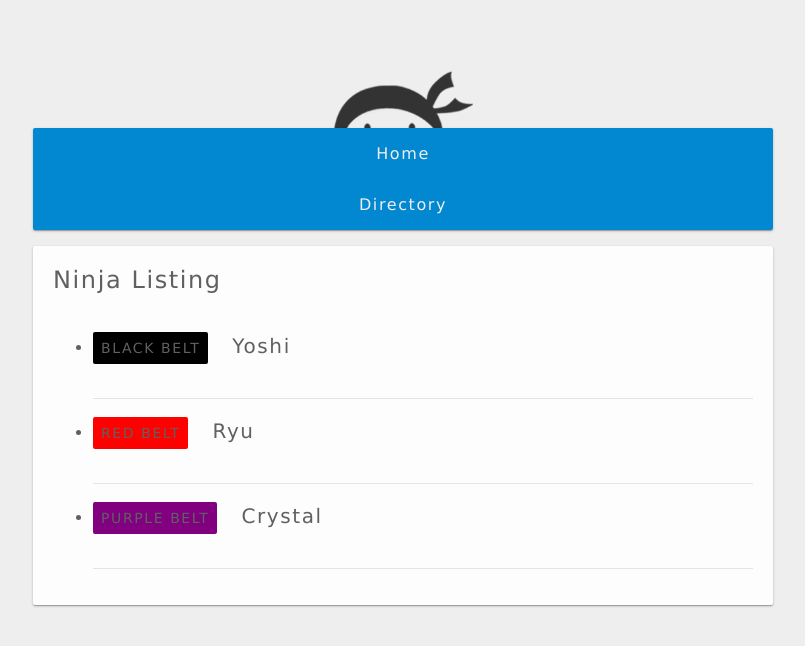
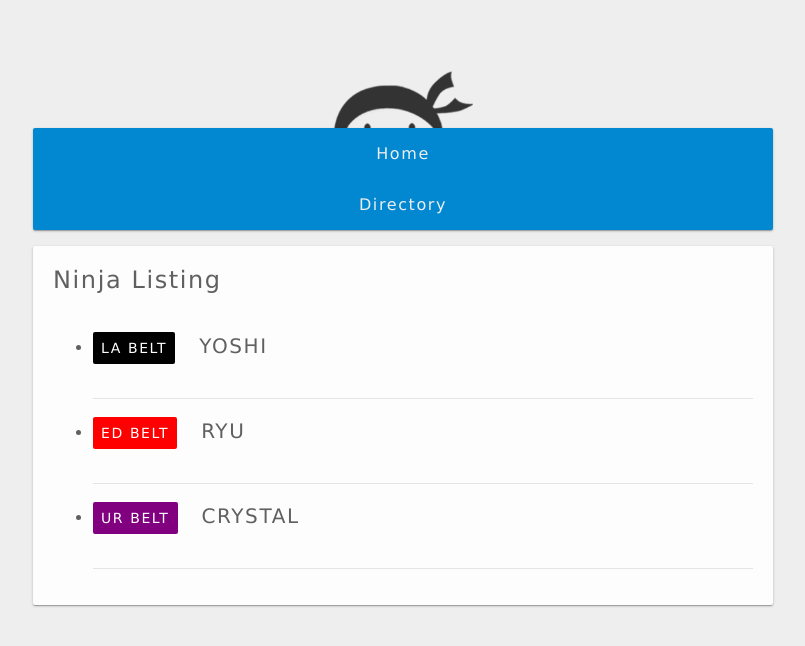
Before and after one commit to KhalilMinalang/ninja-directory, an Angular app: page /directory in a window 1280 px wide. Shown: the top 646 px of the page, without its empty margins (237-1042 px from the left). Built offline with nearby package versions, Linux system fonts and the light colour scheme.

Commit message:
COMPLETED Angular 2 Tutorial #21 - Pipes

```diff
--- a/src/app/directory/directory.component.html
+++ b/src/app/directory/directory.component.html
@@ -36,15 +36,27 @@
     >
 
       <!-- Belt Color -->
-      <span
+      <!-- <span
         [ngStyle]="{'background': ninja.belt}"
       >
         {{ ninja.belt }} belt
+      </span> -->
+
+      <!-- Pipes -->
+      <span
+        [ngStyle]="{'background': ninja.belt, 'color': 'white'}"
+      >
+        {{ ninja.belt | slice:1:3 }} belt
       </span>
 
       <!-- Ninja Name -->
+      <!-- <h3>
+        {{ ninja.name }}
+      </h3> -->
+
+      <!-- Pipes -->
       <h3>
-        {{ ninja.name }}
+        {{ ninja.name | uppercase  }}
       </h3>
 
       <!-- <div
```
